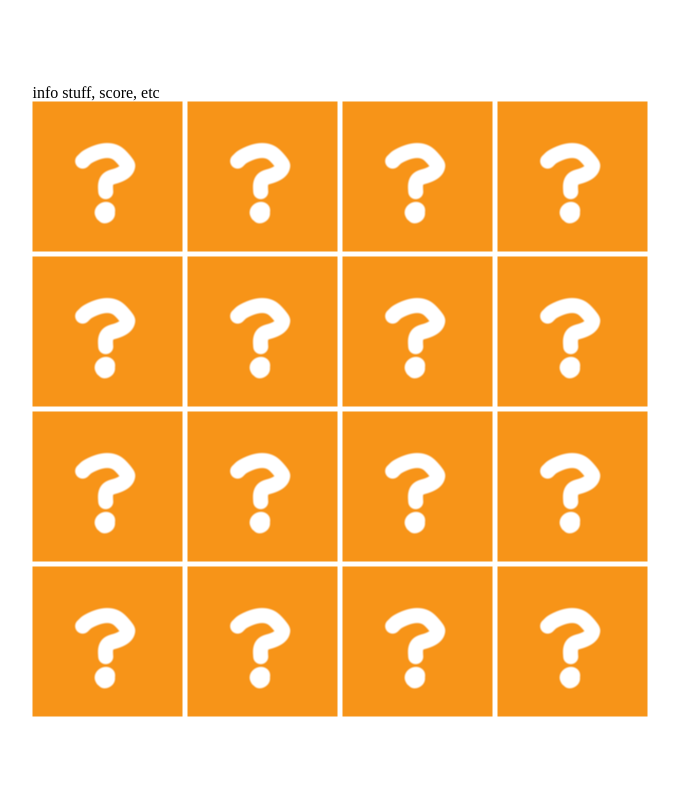
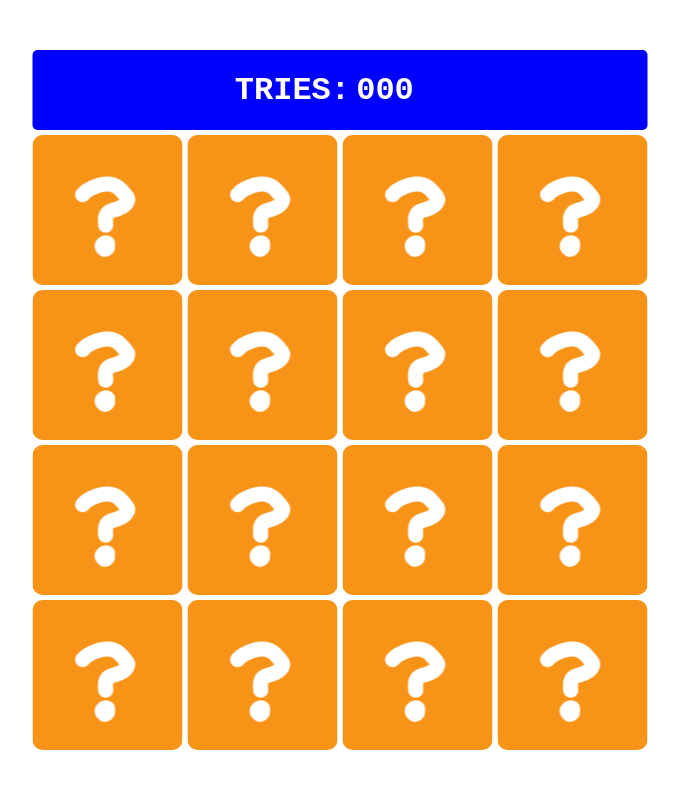
Before and after one commit to sam-val/memory-game, a plain HTML site: page index.html in a window 1280 px wide. Shown: the whole page, without its empty margins (300-979 px from the left). Drawn offline with Linux system fonts and the light colour scheme.

Commit message:
update css

```diff
--- a/index.html
+++ b/index.html
@@ -9,7 +9,10 @@
 </head>
 <body>
     <div class="main">
-        <div class="info"> info stuff, score, etc</div>
+        <div class="info">
+            <span class="try">TRIES:</span>
+            <span class="score">000</span>
+        </div>
         <div class="grid">
 
         </div>
--- a/script.js
+++ b/script.js
@@ -45,9 +45,11 @@ function occurances(item, list) {
 
 
 const grid = document.querySelector(".grid");
+var tries = 0;
 var pairs = [];
 var pairs_won = 0;
 var cards_array = []
+
 
 // create the board and randomize it as well:
 createBoard();
@@ -88,9 +90,15 @@ function flipCard() {
         pairs.push(this);
         if (pairs.length === 2 ) {
             checkMatch();
+            tries++;
+            display_score();
         }
     }
 
+}
+
+function display_score() {
+    document.querySelector(".score").innerHTML = tries.toString().padStart(3,"0");
 }
 
 
@@ -105,7 +113,7 @@ function checkMatch() {
             pairs.length = 0;
 
             if (pairs_won === cards.length) {
-                if (confirm("You won!. Play again?")) {
+                if (confirm("You won! Play again?")) {
                     reset_game();
                 }
             }
@@ -146,6 +154,8 @@ function reset_game() {
     cards_array = [];
     pairs = [];
     pairs_won = 0;
+    tries = 0;
+    display_score();
 
 
     // remove children of grid:
--- a/style.css
+++ b/style.css
@@ -7,8 +7,10 @@
     position: absolute;
     top: 50%;
     left: 50%;
+    transform: translateX(-50%) translateY(-50%);
+    display: flex;
+    flex-direction: column;
 
-    transform: translateX(-50%) translateY(-50%);
 }
 
 .grid {
@@ -16,3 +18,40 @@
     grid-template: repeat(4, 150px) / repeat(4,150px);
     gap: 5px;
 }
+
+.grid > img {
+    border-radius: 10px;
+}
+
+.info {
+    height: 80px;
+    font-size: 2em;
+    background-color: blue;
+    border-radius: 5px;
+    font-weight: bold;
+    margin-bottom: 5px;
+    color: white;
+    font-family: 'Courier New', Courier, monospace;
+    display: flex;
+    justify-content: center;
+    align-items: center;
+
+}
+
+.try, .score {
+    width: 120px;
+    position: relative;
+    font-size: 2rem;
+}
+
+.try {
+    left: 10px;
+    text-align: right;
+}
+
+.score {
+    position: relative;
+    left: -15px;
+    font-weight: bolder;
+    text-align: center;
+}
```
